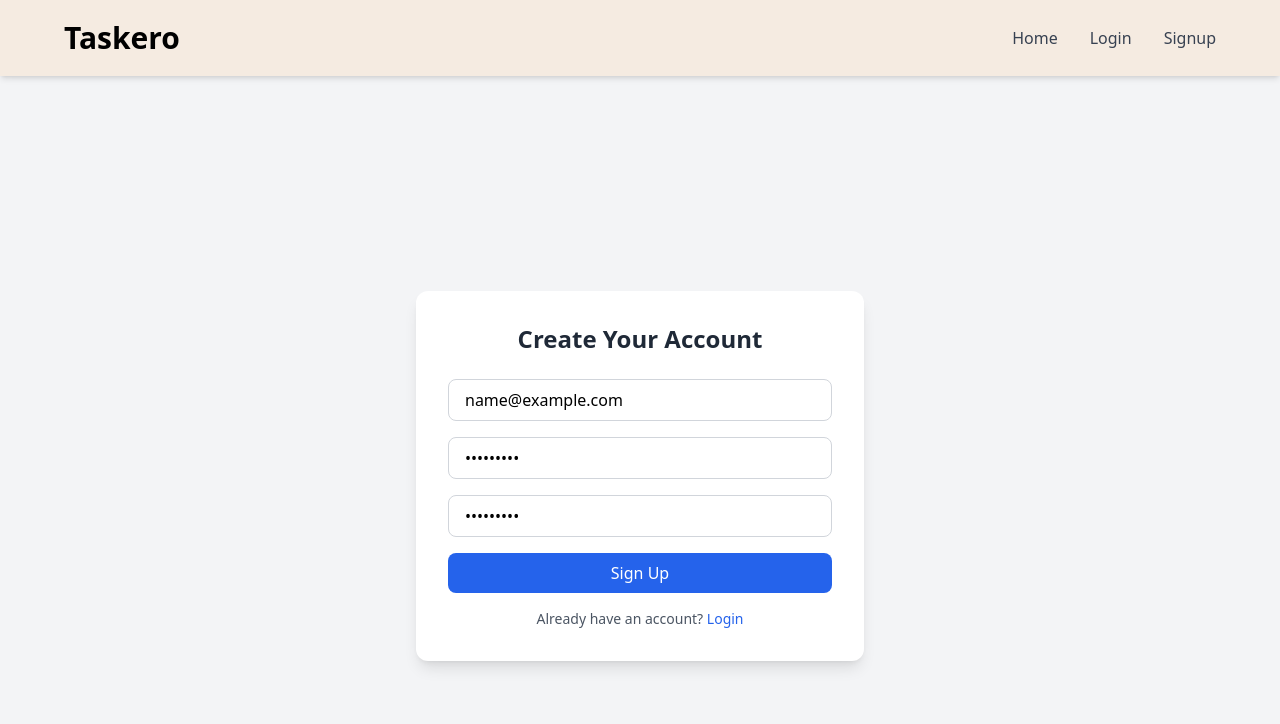
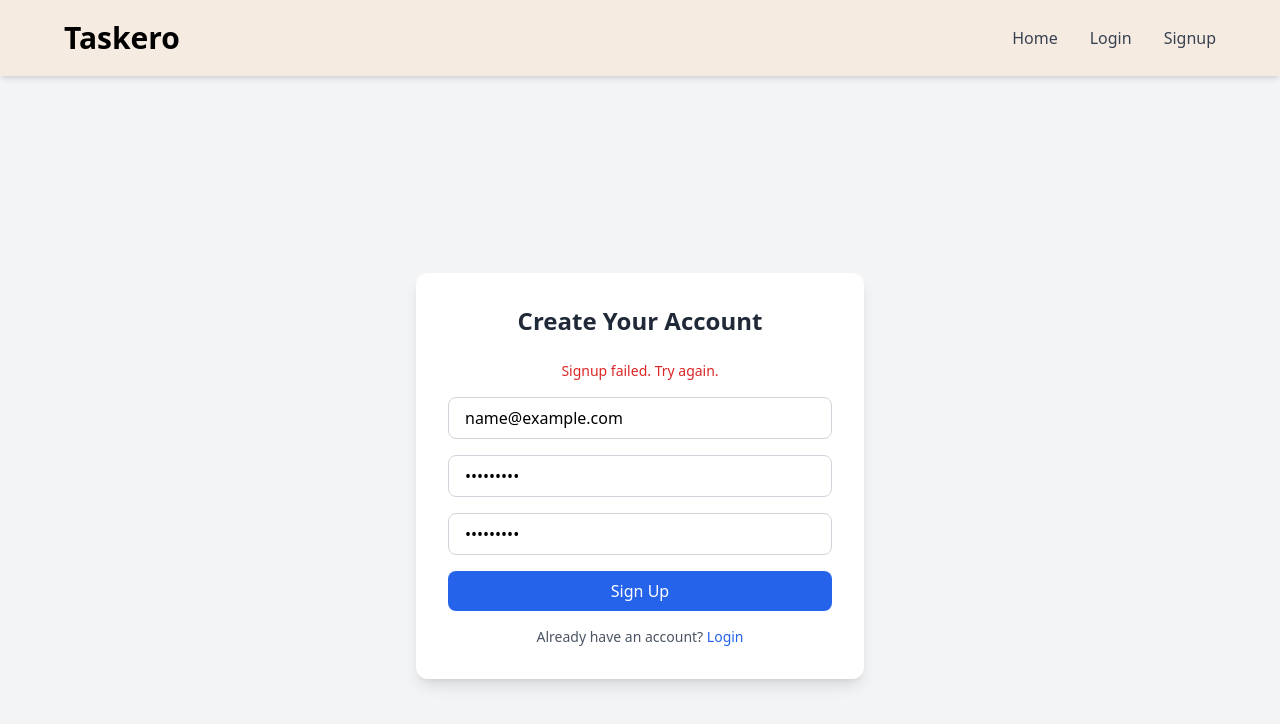
Before and after one commit to raheel185/Taskero, a React (Create React App) app in the folder client/: page /register in a window 1280 px wide. Both pictures are taken after typing "name@example.com", "Sample123", "Sample123" into the empty fields and a click on the button "Sign Up". Shown: the top 724 px of the page. Built offline with nearby package versions, Linux system fonts and the light colour scheme; no server answers.

Commit message:
Register page update

```diff
--- a/client/src/pages/Register.jsx
+++ b/client/src/pages/Register.jsx
@@ -1,10 +1,13 @@
 import React, { useState } from "react";
+import axios from "axios";
 
 const Register = () => {
   const [email, setEmail] = useState("");
   const [password, setPassword] = useState("");
   const [confirmPassword, setConfirmPassword] = useState("");
   const [message, setMessage] = useState("")
+
+
 
   async function handleSignup(e) {
     e.preventDefault();
@@ -14,12 +17,20 @@ const Register = () => {
       return
     }
 
-    console.log("Email:", email);
-    console.log("Password:", password);
 
     try {
 
+      const res = await axios.post("http://localhost:5000/api/auth/register", {
+        email, password
+      })
+
+      console.log(res)
+
+      setMessage(res.data.message || "User Registered Successfully")
+
     } catch (error) {
+
+      setMessage(error.response?.data?.message || "Signup failed. Try again.");
 
     }
 
@@ -31,6 +42,11 @@ const Register = () => {
         <h1 className="text-2xl font-bold text-center mb-6 text-gray-800">
           Create Your Account
         </h1>
+        {
+          message && (
+            <p className="text-center mb-4 text-sm text-red-600">{message}</p>
+          )
+        }
 
         <form onSubmit={handleSignup} className="space-y-4">
           <input
```
